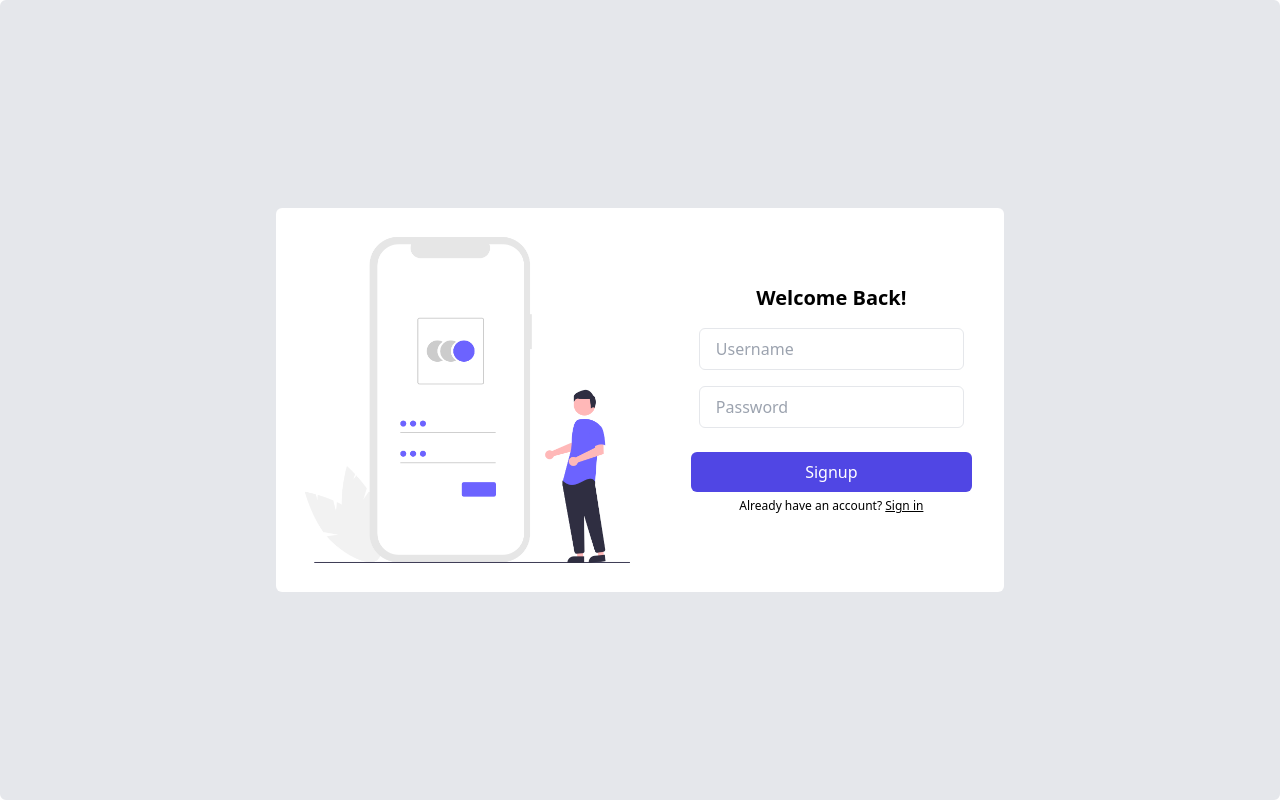
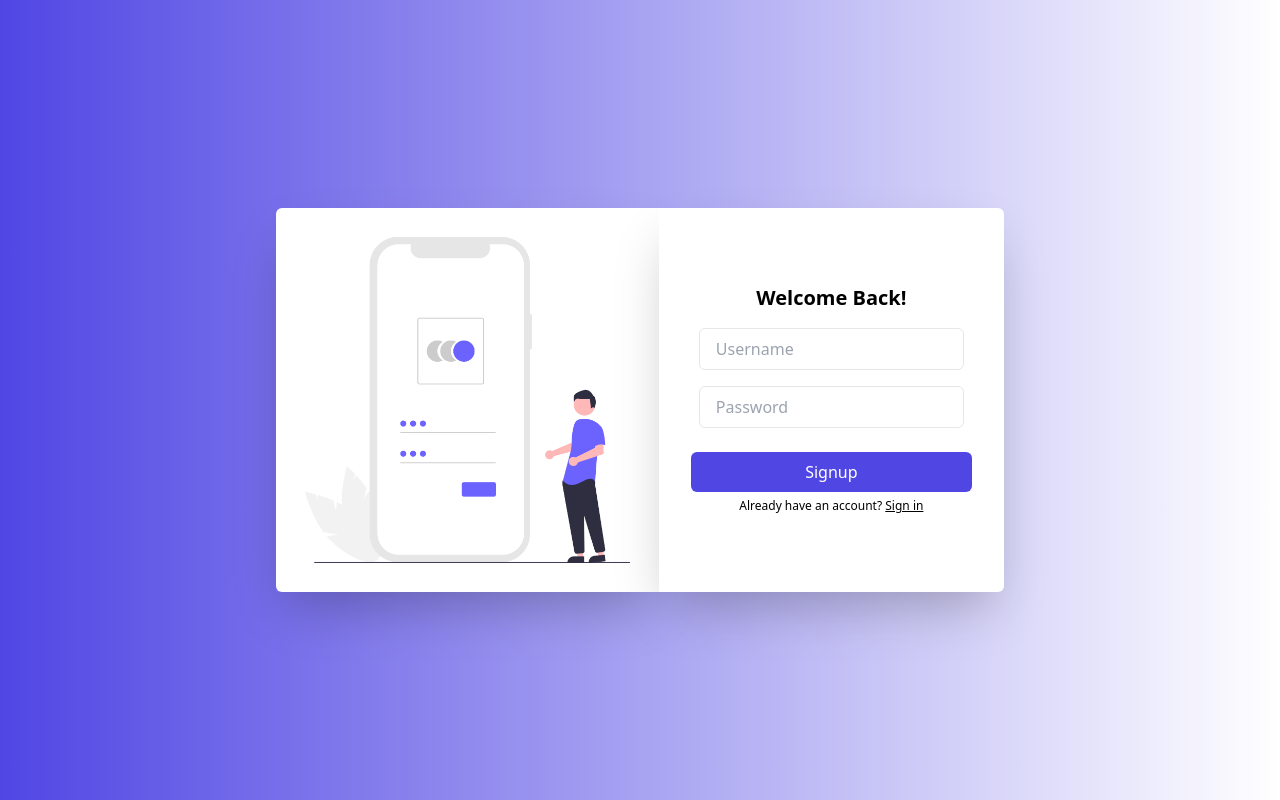
Before and after one commit to aniketkadale/secondbrain-v1, a React (Vite) app in the folder secondbrain-fe/: page /signup in a window 1280 px wide. Built offline with nearby package versions, Linux system fonts and the light colour scheme.

Commit message:
fixed tweet loading issue

```diff
--- a/secondbrain-fe/src/components/Card.tsx
+++ b/secondbrain-fe/src/components/Card.tsx
@@ -1,3 +1,4 @@
+import { useEffect } from "react";
 import { BACKEND_URL } from "../config";
 import DeleteIcon from "../icons/DeleteIcon";
 import { ShareIcon } from "../icons/ShareIcon";
@@ -5,9 +6,32 @@ import { CardProps } from "../interfaces/CardProps";
 import { Button } from "./Button";
 import axios from "axios";
 
+declare global {
+  interface Window {
+    twttr?: any;
+  }
+}
+
 export const Card = (props: CardProps) => {
+  useEffect(() => {
+    if (!window.twttr) {
+      const script = document.createElement("script");
+      script.src = "https://platform.twitter.com/widgets.js";
+      script.async = true;
+      script.onload = () => {
+        console.log("Twitter script loaded");
+        if (window.twttr?.widgets) {
+          window.twttr.widgets.load();
+        }
+      };
+      document.body.appendChild(script);
+    } else {
+      window.twttr.widgets.load();
+    }
+  }, [props.type, props.link]);
+
   const handleDeleteBrain = async () => {
-      if (props.onDelete) props.onDelete(props.id);
+    if (props.onDelete) props.onDelete(props.id);
     try {
       const response = await axios.delete(
         `${BACKEND_URL}/api/v1/content/${props.id}`,
--- a/secondbrain-fe/src/pages/Auth.tsx
+++ b/secondbrain-fe/src/pages/Auth.tsx
@@ -27,16 +27,18 @@ export const Signup = () => {
   };
 
   return (
-    <div className="flex justify-center items-center h-screen w-screen bg-gray-200 border-2 rounded-md">
-      <div>
+    <div className="flex justify-center items-center h-screen w-screen bg-gradient-to-r from-purple-600">
+      <div className="shadow-2xl">
         <img
           className="h-96 rounded-tl-md rounded-bl-md"
           src="/sign_up_png.png"
           alt="sign up"
         />
       </div>
-      <div className="bg-white h-96 rounded-tr-md rounded-br-md
-       flex items-center justify-center flex-col p-8">
+      <div
+        className="bg-white h-96 rounded-tr-md rounded-br-md
+       flex items-center justify-center flex-col p-8 shadow-2xl"
+      >
         <div className="flex justify-start mb-2">
           <h1 className="text-xl font-semibold">Welcome Back!</h1>
         </div>
@@ -94,9 +96,9 @@ export const Signin = () => {
     }
   };
   return (
-    <div className="flex justify-center items-center h-screen w-screen bg-gray-200">
+    <div className="flex justify-center items-center h-screen w-screen bg-gradient-to-r from-purple-600">
       <div className="bg-white h-96 rounded-tl-md rounded-bl-md flex items-center justify-center flex-col p-8">
-        <div className="flex justify-start mb-2">
+        <div className="flex justify-start mb-2 shadow-2xl">
           <h1 className="text-xl font-semibold">Welcome Back!</h1>
         </div>
         <Input reference={usernameRef} type="text" placeholder="Username" />
@@ -125,7 +127,7 @@ export const Signin = () => {
         </div>
       </div>
 
-      <div>
+      <div className="shadow-2xl">
         <img
           className="h-96 rounded-tr-md rounded-br-md"
           src="/sign_up_png.png"
--- a/secondbrain-fe/src/pages/LandingPage.tsx
+++ b/secondbrain-fe/src/pages/LandingPage.tsx
@@ -33,7 +33,7 @@ const LandingPage = () => {
               />
             </h2>
           </div>
-          <div className="text-center">
+          <div className="text-center mr-16">
             <h2 className="font-poppins text-[#827BEC] text-2xl font-bold">
               A single space for everything you value online.
             </h2>
```
Also changed, not shown: secondbrain-fe/public/auth.png (added).
